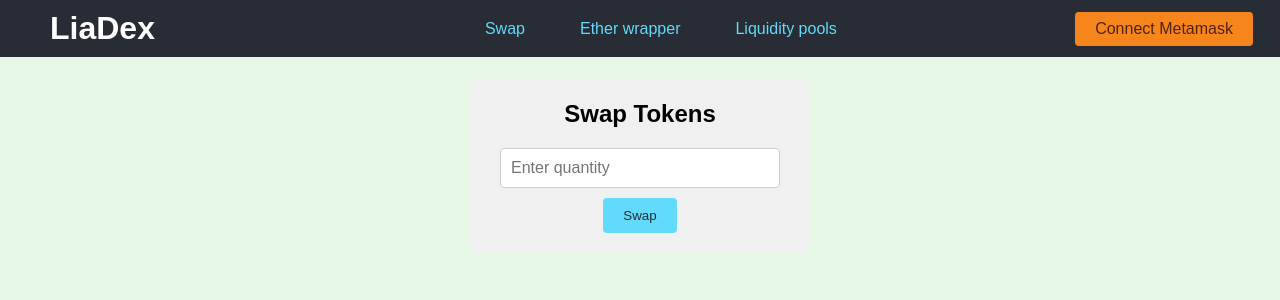
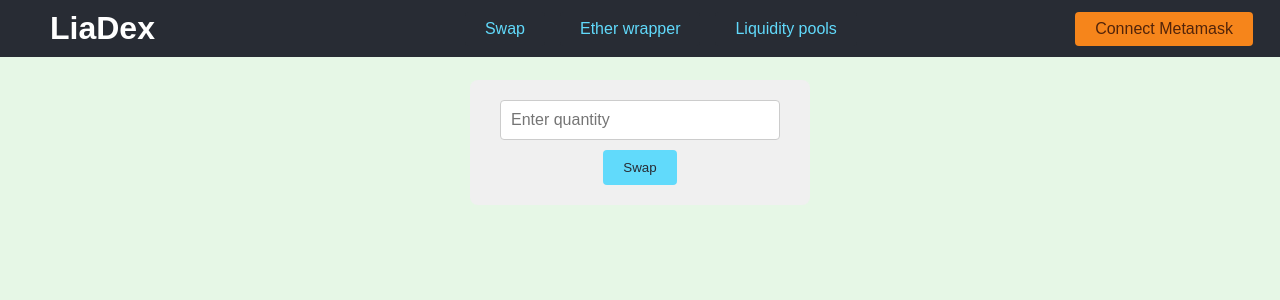
Before and after one commit to Codam-02/Liadex-web-app, a React (Create React App) app: page / in a window 1280 px wide. Shown: the top 300 px of the page. Built offline with nearby package versions, Linux system fonts and the light colour scheme.

Commit message:
SwapBox component added

```diff
--- a/src/App.js
+++ b/src/App.js
@@ -38,16 +38,21 @@ function WalletButton() {
   )
 }
 
+function SwapBox() {
+  return (
+    <div className="swap-box">
+      <input type="number" placeholder="Enter quantity" />
+      <button className="swap-button">Swap</button>
+    </div>
+  )
+}
+
 function App() {
     return (
       <div className="App">
         <AppHeader/>
         <main className="App-main">
-          <div className="swap-box">
-            <h2>Swap Tokens</h2>
-            <input type="number" placeholder="Enter quantity" />
-            <button className="swap-button">Swap</button>
-          </div>
+          <SwapBox/>
         </main>
       </div>
     );
```
